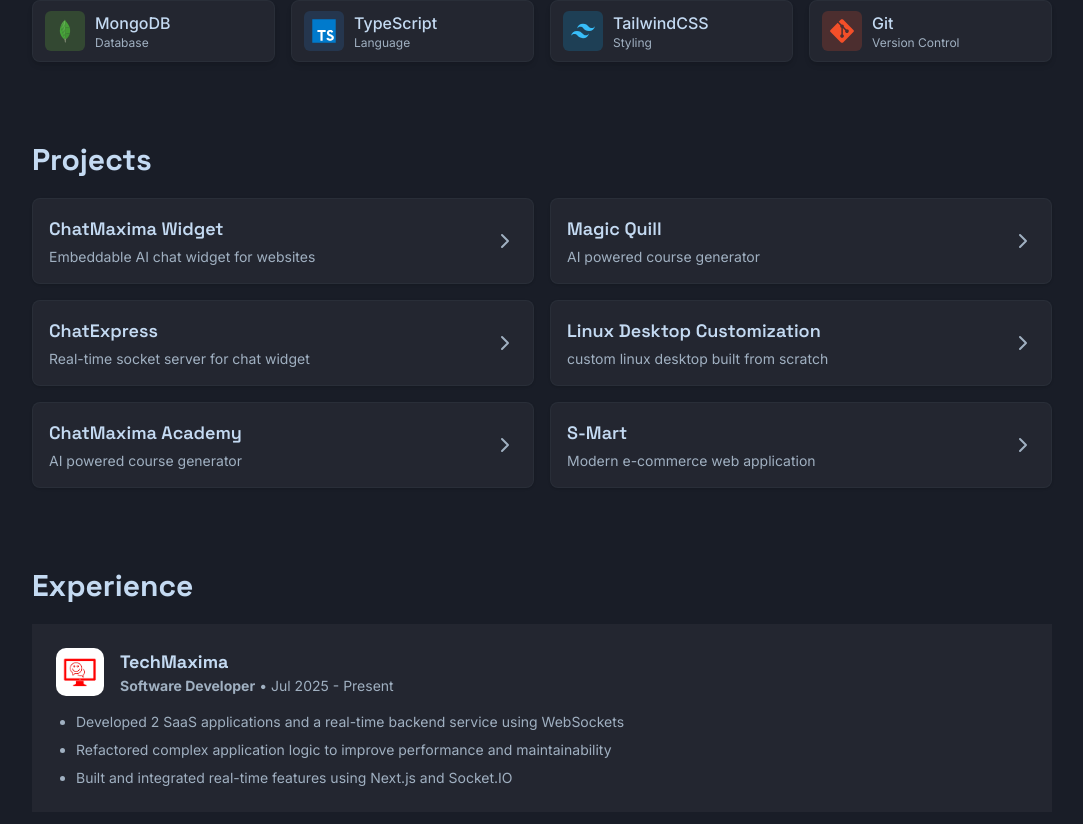
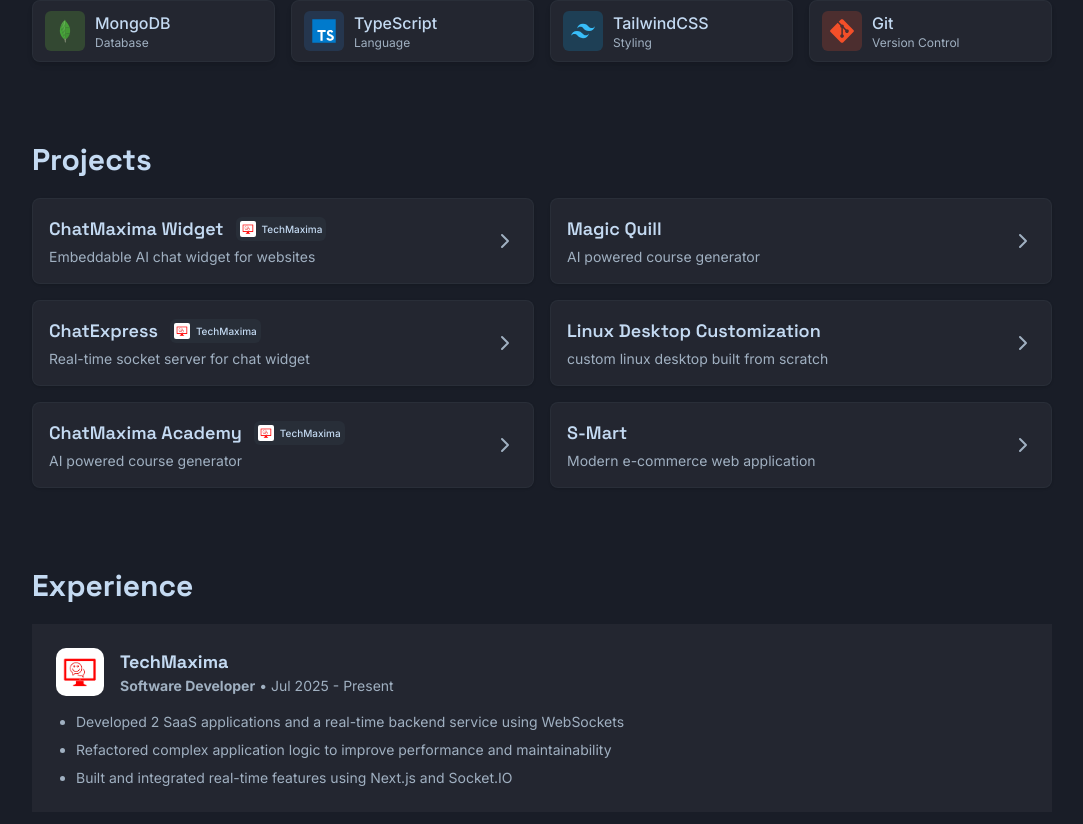
Before and after one commit to vignesh-g-05/portfolio, a React (Vite) app: page / in a window 1280 px wide. Shown: the part 1014-1838 px from the top of the page, without its empty margins (98-1181 px from the left). Built offline with nearby package versions, Linux system fonts and the light colour scheme.

Commit message:
feat(projects): add company cta for project card

```diff
--- /dev/null
+++ b/src/components/ui/company-badge.tsx
@@ -0,0 +1,41 @@
+import { Tooltip, TooltipContent, TooltipTrigger } from "./shadcn/tooltip";
+
+type CompanyBadgeProps = {
+  url: string;
+  icon: string;
+  label: string;
+  iconOnly?: boolean;
+};
+
+const CompanyBadge = ({
+  icon,
+  label,
+  url,
+  iconOnly = false,
+}: CompanyBadgeProps) => {
+  return (
+    <Tooltip>
+      <TooltipTrigger asChild>
+        <a
+          href={url}
+          target="_blank"
+          rel="noopener noreferrer"
+          className="bg-secondary text-secondary-foreground inline-flex items-center gap-1.5 rounded-sm p-1 text-[10px] font-medium"
+          onClick={(e) => {
+            e.stopPropagation();
+          }}
+        >
+          <img
+            src={icon}
+            className="size-4 rounded-xs object-cover"
+            alt={label}
+          />
+          {!iconOnly && <span>{label}</span>}
+        </a>
+      </TooltipTrigger>
+      <TooltipContent>Built at {label}</TooltipContent>
+    </Tooltip>
+  );
+};
+
+export default CompanyBadge;
--- a/src/features/projects/components/project-card.tsx
+++ b/src/features/projects/components/project-card.tsx
@@ -1,15 +1,22 @@
+import CompanyBadge from "@/components/ui/company-badge";
+import { COMPANIES, type Company } from "@/constants/companies";
 import { ChevronRight } from "lucide-react";
 
 type ProjectCardProps = {
   title: string;
   description: string;
+  company?: Company;
 };
 
-const ProjectCard = ({ description, title }: ProjectCardProps) => {
+const ProjectCard = ({ description, title, company }: ProjectCardProps) => {
+  const companyDetails = company ? COMPANIES[company] : null;
   return (
     <article className="group bg-card border-border/40 flex cursor-pointer items-center justify-between rounded-md border p-4 text-left shadow-sm">
       <div className="space-y-1">
-        <h3 className="font-heading font-semibold md:text-lg">{title}</h3>
+        <div className="flex flex-wrap items-center gap-3 gap-y-1">
+          <h3 className="font-heading font-semibold md:text-lg">{title}</h3>
+          {companyDetails && <CompanyBadge {...companyDetails} />}
+        </div>
         <p className="text-muted-foreground text-xs md:text-sm">
           {description}
         </p>
--- a/src/features/projects/components/project-dialog/project-info-header.tsx
+++ b/src/features/projects/components/project-dialog/project-info-header.tsx
@@ -1,10 +1,6 @@
-import {
-  Tooltip,
-  TooltipContent,
-  TooltipTrigger,
-} from "@/components/ui/shadcn/tooltip";
 import ProjectActions from "./project-actions";
 import { COMPANIES, type Company } from "@/constants/companies";
+import CompanyBadge from "@/components/ui/company-badge";
 
 const ProjectInfoHeader = ({
   title,
@@ -25,26 +21,7 @@
       <div className="space-y-1">
         <div className="flex items-center gap-2">
           <h4 className="font-bold md:text-lg">{title}</h4>
-          {companyDetails && (
-            <Tooltip>
-              <TooltipTrigger>
-                <a
-                  href={companyDetails.url}
-                  target="_blank"
-                  rel="noopener noreferrer"
-                  className="bg-secondary text-secondary-foreground inline-flex items-center gap-1.5 rounded-sm px-2 py-1 text-[10px] font-medium"
-                >
-                  <img
-                    src={companyDetails.icon}
-                    className="size-4 rounded-xs object-cover"
-                    alt={companyDetails.label}
-                  />
-                  <span>{companyDetails.label}</span>
-                </a>
-              </TooltipTrigger>
-              <TooltipContent>Built at {companyDetails.label}</TooltipContent>
-            </Tooltip>
-          )}{" "}
+          {companyDetails && <CompanyBadge {...companyDetails} />}
         </div>
         <p className="text-muted-foreground text-xs md:text-sm">
           {description}
--- a/src/features/projects/index.tsx
+++ b/src/features/projects/index.tsx
@@ -73,6 +73,7 @@
             <ProjectCard
               title={project.title}
               description={project.description}
+              company={project.company}
             />
           </ProjectDetails>
         ))}
```
